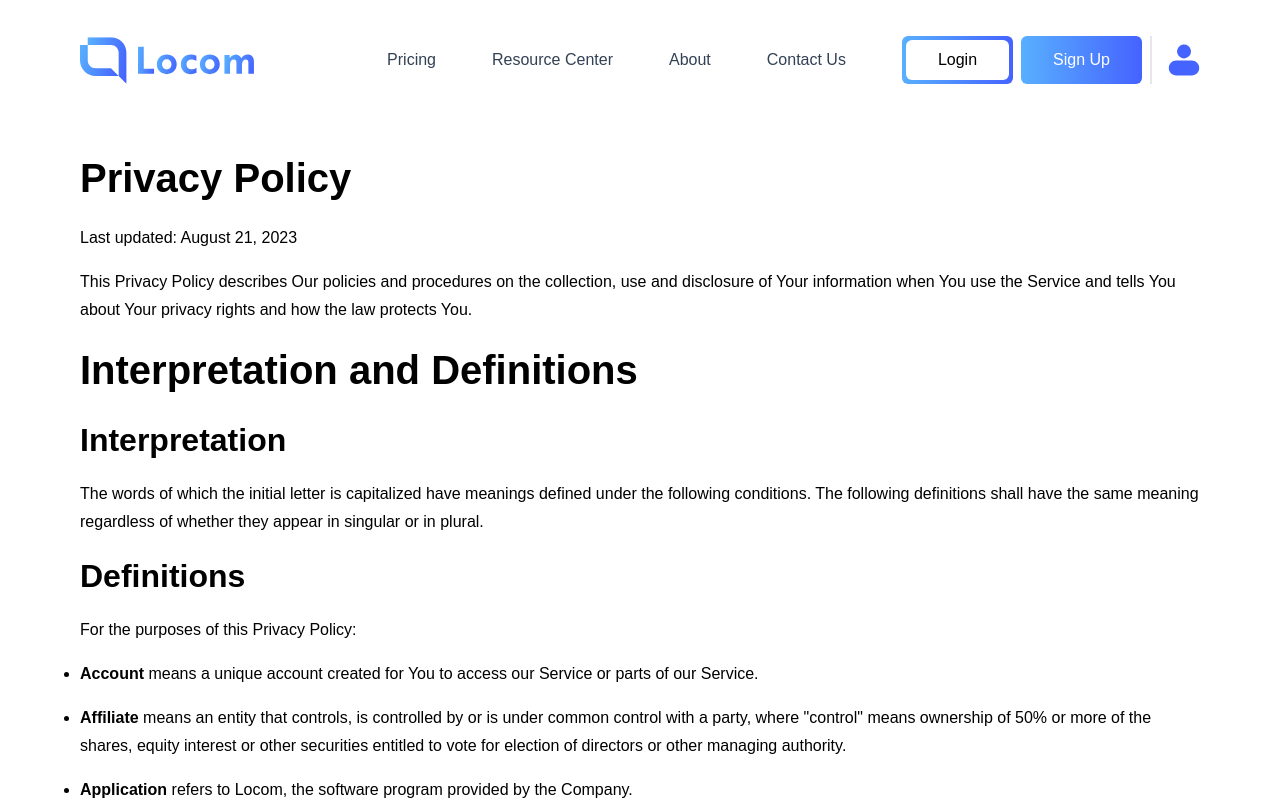
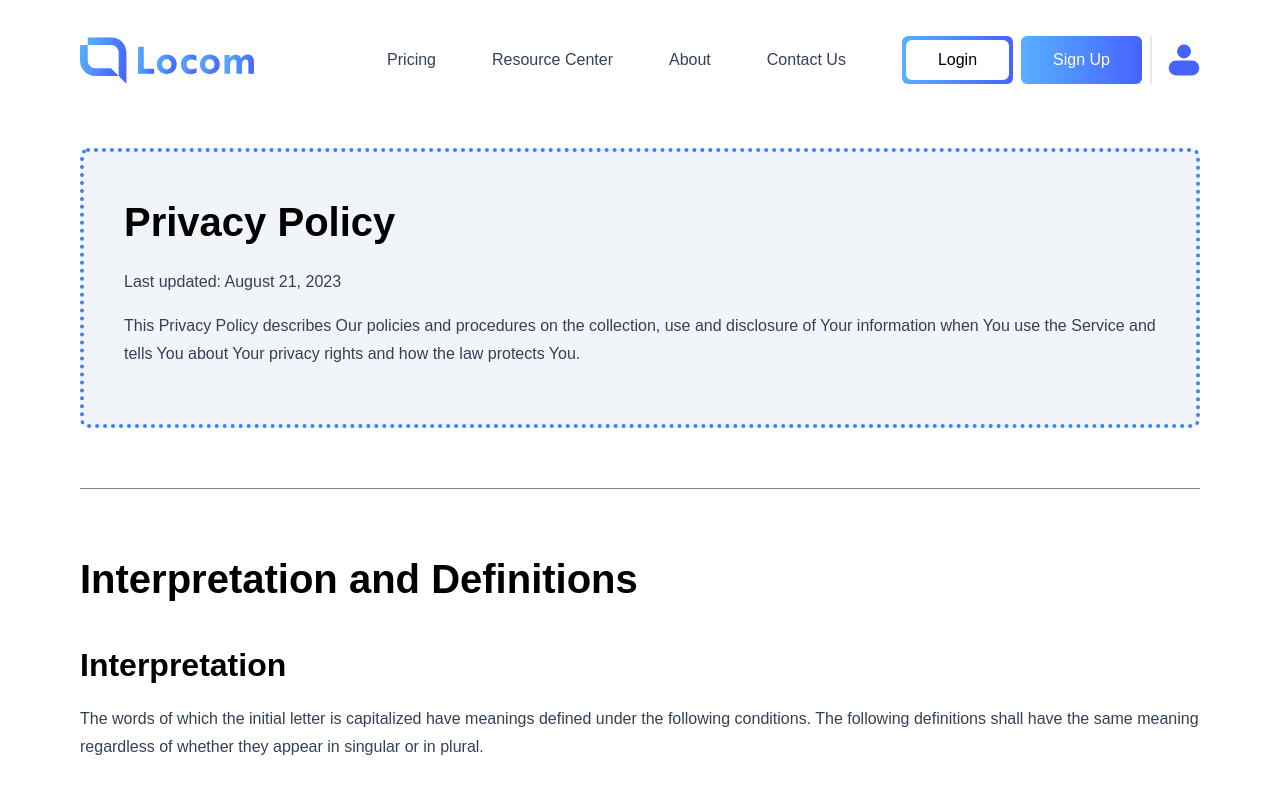
Before and after one commit to Nightmare120/Upwork-client-Tom, a React (Create React App) app: page /privacy-policy in a window 1280 px wide. Shown: the top 800 px of the page. Built offline with nearby package versions, Linux system fonts and the light colour scheme.

Commit message:
Made Responsive

```diff
--- a/src/components/CaseStudyPage/Banner.js
+++ b/src/components/CaseStudyPage/Banner.js
@@ -24,7 +24,7 @@ export default function Banner() {
         fun();
     }, []);
     return (
-        <div className="relative mt-16 -left-[80px] w-[100vw] bg-gradient-to-r to-[#4563FF] from-[#58AFFF]">
+        <div className="relative mt-16 -left-[2rem] md:-left-[80px] w-[100vw] bg-gradient-to-r to-[#4563FF] from-[#58AFFF]">
             <div
                 className="flex flex-col lg:flex-row text-white justify-center items-center gap-8 p-16"
                 style={{ backgroundImage: `url('${Waves}')` }}
--- a/src/components/CaseStudyPage/VideoSection.js
+++ b/src/components/CaseStudyPage/VideoSection.js
@@ -14,7 +14,7 @@ export default function VideoSection() {
     }, []);
 
     return (
-        <div className="mt-8">
+        <div className="mt-8 flex justify-center items-center flex-wrap md:block">
             {data &&
                 data.map((video, index) => (
                     <VideoBox
--- a/src/components/Footer.js
+++ b/src/components/Footer.js
@@ -7,7 +7,7 @@ import { Link } from "react-router-dom";
 
 export default function Footer() {
     return (
-        <div className="bg-[#F9F9F9] relative  -left-[80px] w-[100vw]   px-4 py-4 md:px-[60px] md:py-9 overflow-x-hidden">
+        <div className="bg-[#F9F9F9] relative  -left-[2rem] md:-left-[80px] w-[100vw]   px-4 py-4 md:px-[60px] md:py-9 overflow-x-hidden">
             <div className=" gap-16 flex-wrap hidden">
                 <div className="flex flex-col gap-8">
                     <img src={Logo} alt="" />
@@ -40,7 +40,7 @@ export default function Footer() {
                     />
                 </div>
             </div>
-            <div className="flex justify-between mt-16 border-t pt-4">
+            <div className="flex justify-between gap-4 flex-wrap mt-16 border-t pt-4">
                 <p className="text-slate-700 ">
                     ©2022 <Keyword>Locom</Keyword>. All right reserved
                 </p>
--- a/src/components/HomePage/ExperienceBox.js
+++ b/src/components/HomePage/ExperienceBox.js
@@ -1,6 +1,6 @@
 export default function ExperienceBox({ data }) {
     return (
-        <div className="flex justify-center mt-8 m-auto">
+        <div className="flex flex-col md:flex-row justify-center mt-8 m-auto">
             <div className="p-4 flex flex-col justify-center items-center rounded-md bg-[#F9F9F9] text-blue-500">
                 <h3 className="text-5xl text-center mb-4">{data.experience}</h3>
                 <p className="text-lg text-black text-center">
--- a/src/components/PricingPage/PriceBox.js
+++ b/src/components/PricingPage/PriceBox.js
@@ -12,7 +12,7 @@ export default function PriceBox({ data }) {
                         ? "1px solid rgb(59 130 246)"
                         : "1px solid #F6F6F6",
             }}
-            className="bg-[#F6F6F6]  p-8 rounded-3xl flex flex-col gap-4"
+            className="bg-[#F6F6F6] p-4 md:p-8 rounded-3xl flex flex-col gap-4"
         >
             <h3 className="text-2xl font-bold flex justify-between">
                 {data.type}
--- a/src/components/PricingPage/PricingSection.js
+++ b/src/components/PricingPage/PricingSection.js
@@ -27,7 +27,7 @@ export default function PricingSection() {
                 The question is, when will you?`}
                 />
             </div>
-            <div className="flex flex-wrap lg:flex-nowrap gap-16 px-8 mt-24">
+            <div className="flex flex-wrap lg:flex-nowrap gap-16 justify-center md:justify-normal items-center md:items-start md:px-8 mt-24">
                 {data &&
                     data.map((e, index) => (
                         <PriceBox key={index} data={e.attributes} />
--- a/src/pages/Pricing.js
+++ b/src/pages/Pricing.js
@@ -43,9 +43,9 @@ export default function PricingPAGE() {
                 </div>
             </div>
 
-            <div className="flex flex-col mb-16 gap-8 md:flex-row p-8 justify-between mt-16 rounded-lg">
+            <div className="flex flex-col mb-16 gap-8 md:flex-row p-8 justify-center md:justify-between mt-16 rounded-lg">
                 <OurTeam />
-                <div className="flex flex-col w-fit h-fit p-8 rounded-md shadow-md gap-8">
+                <div className="flex m-auto flex-col w-fit h-fit p-8 rounded-md shadow-md gap-8">
                     <div className="flex gap-4 items-center">
                         {" "}
                         <span>Monthly</span>
--- a/src/pages/PrivacyPolicy.css
+++ b/src/pages/PrivacyPolicy.css
@@ -3,12 +3,8 @@
     color: #000;
     font-family: Helvetica Neue, Helvetica, Arial, sans-serif;
     font-size: 16px;
-    line-height: 28px;
+    line-height: 1.75rem;
     margin: 0;
-}
-.policy li {
-    list-style: disc;
-    margin-left: 3em;
 }
 .policy h1,
 .policy h2,
@@ -19,6 +15,9 @@
 .policy li,
 .policy p {
     margin: 0 0 16px;
+}
+.policy p {
+    color: rgb(51 65 85);
 }
 .policy h1 {
     font-size: 40px;
@@ -128,3 +127,30 @@
     margin: 32px 0 0;
     padding: 16px 0;
 }
+
+.policy strong,
+.policy b {
+    color: #553df4;
+}
+
+.policy h1 {
+    margin-top: 1.5em;
+    padding-top: 1.5em;
+    border-top: 1px solid grey;
+}
+
+.policy div h1 {
+    padding-top: 0em;
+    border-top: 0px solid grey;
+    margin-top: 0;
+}
+
+.policy li {
+    list-style: disc;
+    margin-left: 3em;
+}
+
+.policy h2,
+.policy h3 {
+    margin-top: 1em;
+}
--- a/src/pages/PrivacyPolicy.js
+++ b/src/pages/PrivacyPolicy.js
@@ -3,15 +3,17 @@ import "./PrivacyPolicy.css";
 export default function PrivacyPolicy() {
     return (
         <div className="mt-16">
-            <div className="policy">
-                <h1>Privacy Policy</h1>
-                <p>Last updated: August 21, 2023</p>
-                <p>
-                    This Privacy Policy describes Our policies and procedures on
-                    the collection, use and disclosure of Your information when
-                    You use the Service and tells You about Your privacy rights
-                    and how the law protects You.
-                </p>
+            <div className="policy leading-7">
+                <div className="bg-slate-100 p-10 rounded-lg border-dotted border-4 mb-8 border-blue-500">
+                    <h1 className="mt-0">Privacy Policy</h1>
+                    <p>Last updated: August 21, 2023</p>
+                    <p className="text-slate-700">
+                        This Privacy Policy describes Our policies and
+                        procedures on the collection, use and disclosure of Your
+                        information when You use the Service and tells You about
+                        Your privacy rights and how the law protects You.
+                    </p>
+                </div>
                 <h1>Interpretation and Definitions</h1>
                 <h2>Interpretation</h2>
                 <p>
--- a/src/pages/TermsCondition.js
+++ b/src/pages/TermsCondition.js
@@ -4,12 +4,14 @@ export default function Terms() {
     return (
         <div className="mt-16">
             <div className="policy">
+                <div className="bg-slate-100 p-10 rounded-lg border-dotted border-4 mb-8 border-blue-500">
                     <h1>Terms and Conditions</h1>
                     <p>Last updated: August 23, 2023</p>
                     <p>
                         Please read these terms and conditions carefully before
                         using Our Service.
                     </p>
+                </div>
                 <h1>Interpretation and Definitions</h1>
                 <h2>Interpretation</h2>
                 <p>
```
Lines whose indentation alone changed are shown as unchanged.
